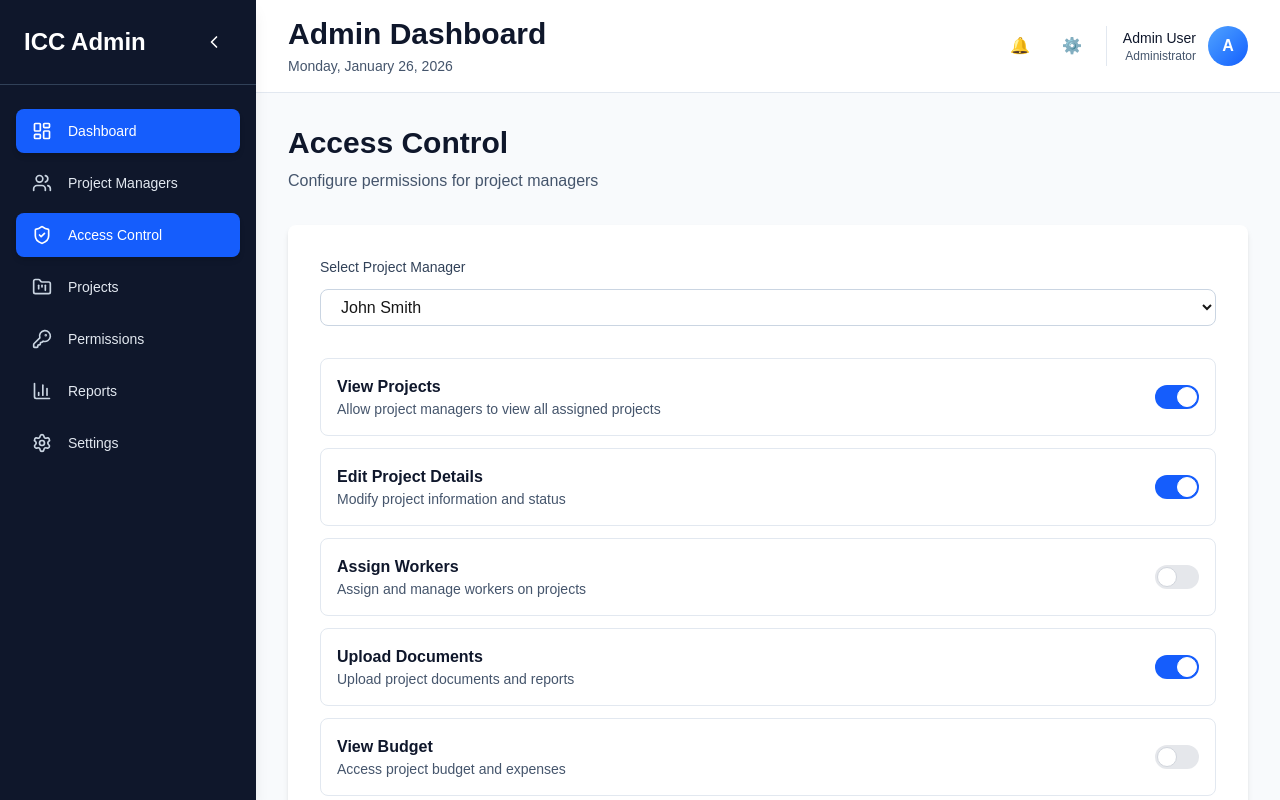
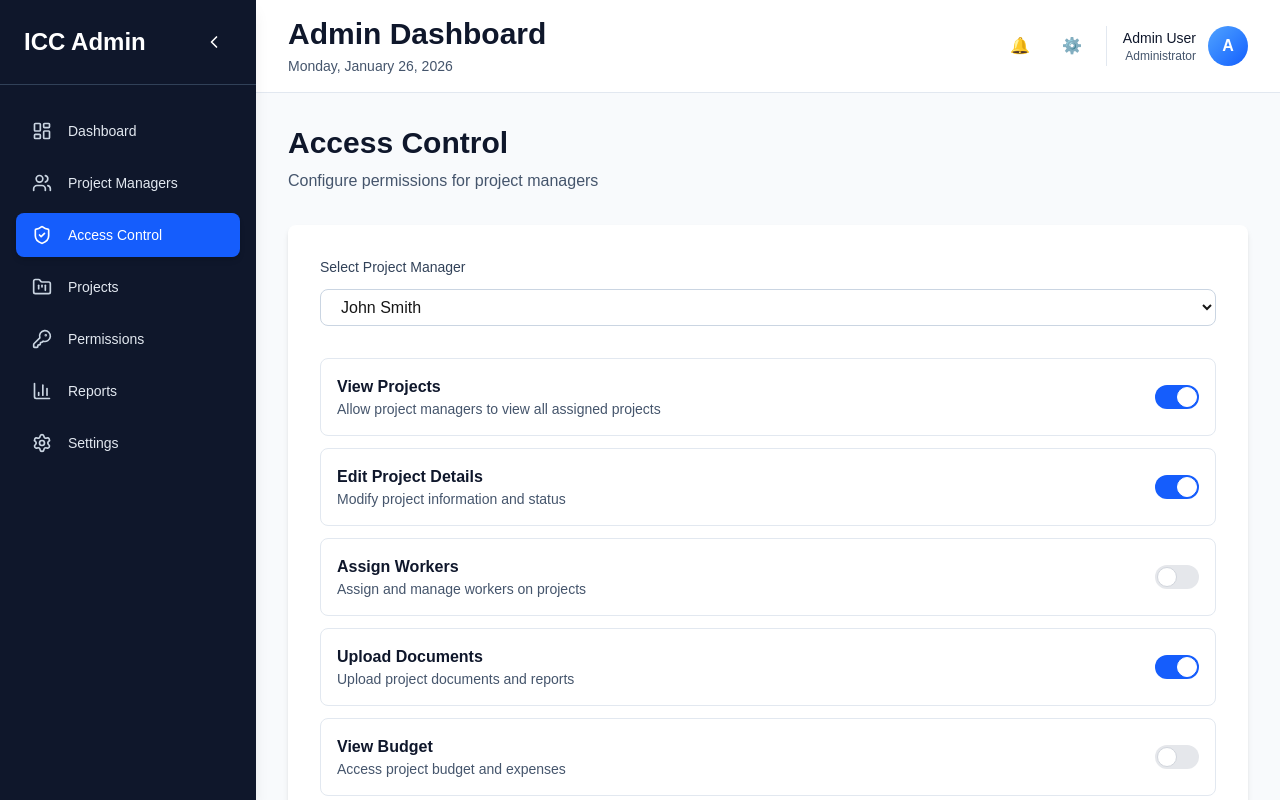
Before and after one commit to Aakashwije/ICC_PROCURAX_ADMIN_DASHBOARD, a Next.js app: page /dashboard/access in a window 1280 px wide. Shown: the top 800 px of the page. Built offline with nearby package versions, Linux system fonts and the light colour scheme.

Commit message:
Update Sidebar.tsx

```diff
--- a/src/components/Sidebar.tsx
+++ b/src/components/Sidebar.tsx
@@ -17,7 +17,7 @@ import {
 
 export default function Sidebar() {
   const [isOpen, setIsOpen] = useState(true);
-  const pathname = usePathname(); // ✅ current route
+  const pathname = usePathname();
 
   const menuItems = [
     { name: "Dashboard", icon: LayoutDashboard, href: "/dashboard" },
@@ -50,9 +50,12 @@ export default function Sidebar() {
         {menuItems.map((item) => {
           const Icon = item.icon;
 
-          // ✅ check if current page is active
+
+          // Treat the top-level dashboard route as an exact match only.
+          // For other menu items allow prefix matching so nested routes remain active.
           const isActive =
-            pathname === item.href || pathname.startsWith(item.href + "/");
+            pathname === item.href ||
+            (item.href !== "/dashboard" && pathname.startsWith(item.href + "/"));
 
           return (
             <Link
```
